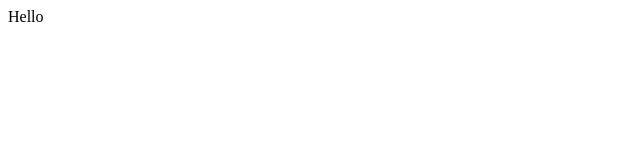
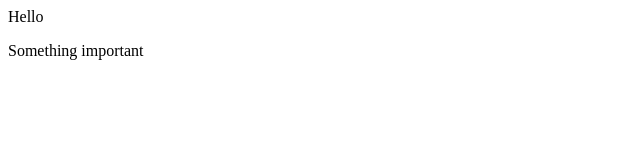
Before and after one commit to DawidoXxx/demo, a plain HTML site: page index.html in a window 1280 px wide. Shown: the whole page, without its empty margins (0-640 px from the left). Drawn offline with Linux system fonts and the light colour scheme.

Commit message:
changes in indexx

```diff
--- a/index.html
+++ b/index.html
@@ -1 +1,2 @@
 <div>Hello</div>
+<p>Something important</p>
```
